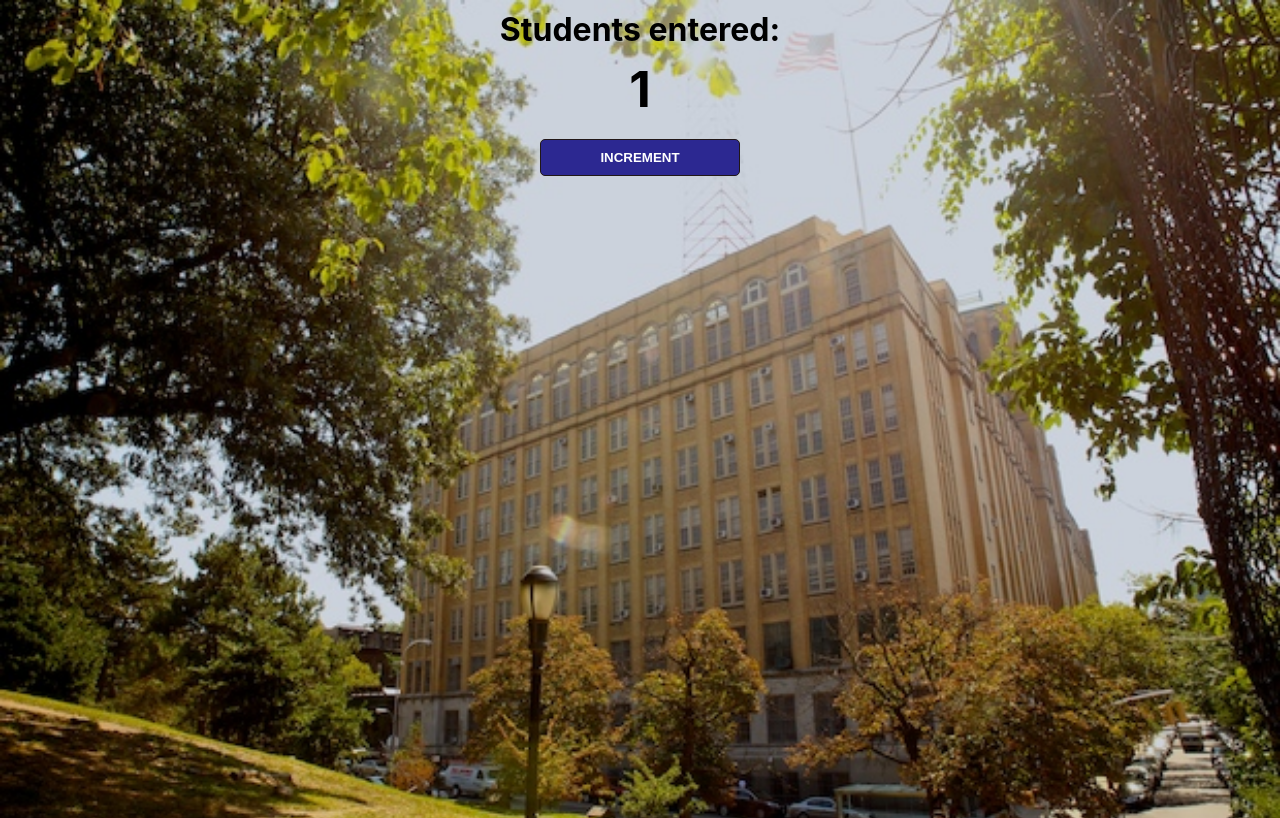
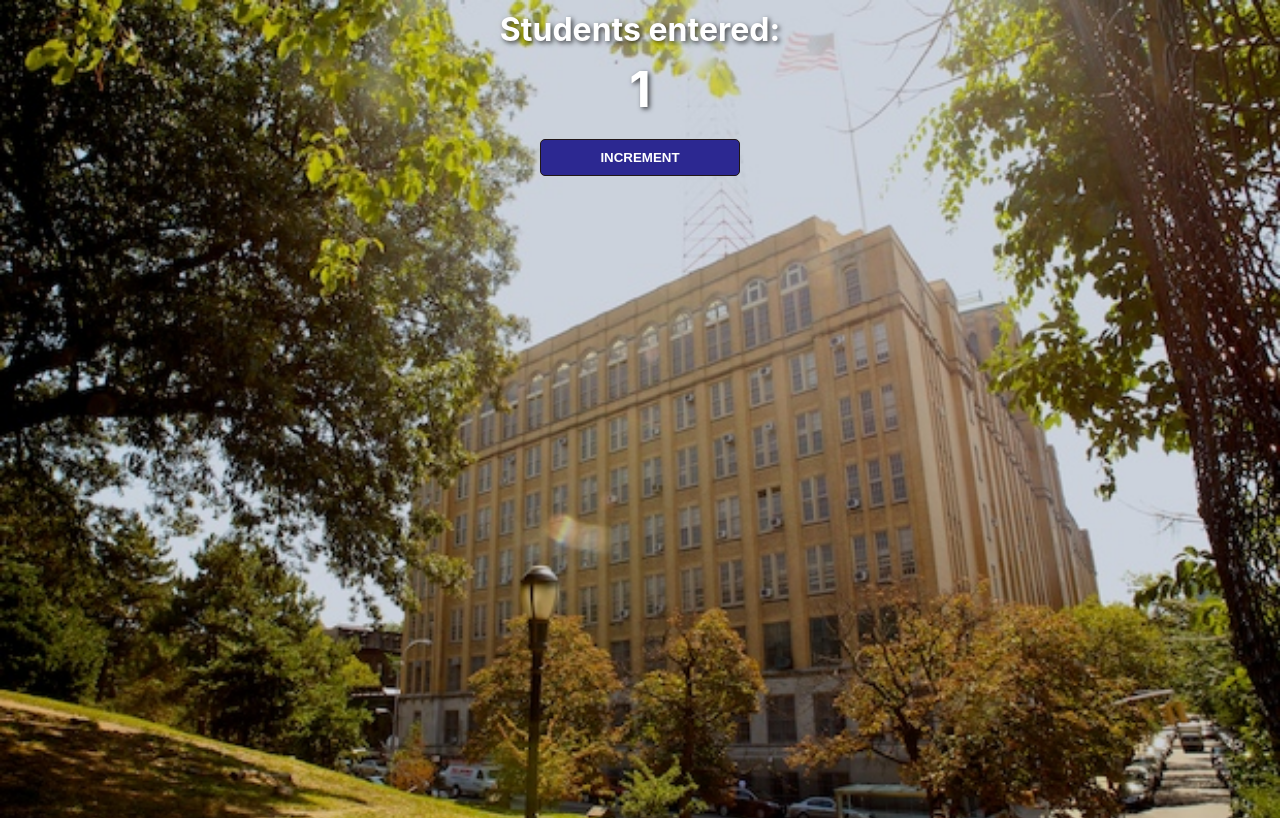
Before and after one commit to Tikkkkkw/Webcounter, a plain HTML site: page index.html in a window 1280 px wide. Both pictures are taken after a click on the button "INCREMENT". Drawn offline with Linux system fonts and the light colour scheme.

Commit message:
Add files via upload

```diff
--- a/index.css
+++ b/index.css
@@ -4,9 +4,23 @@ body {
     font-family: -apple-system, BlinkMacSystemFont, 'Segoe UI', Roboto, Oxygen, Ubuntu, Cantarell, 'Open Sans', 'Helvetica Neue', sans-serif;
     font-weight: bold;
     text-align: center;
-    /*to avoid image repetition if you have a background image, this will take the entire viewport */
+
     height:100vh;
   }
+
+
+body {
+    background-image: url("bths.jpg");
+    background-size: cover;
+    font-family: -apple-system, BlinkMacSystemFont, 'Segoe UI', Roboto, Oxygen, Ubuntu, Cantarell, 'Open Sans', 'Helvetica Neue', sans-serif;
+    font-weight: bold;
+    text-align: center;
+       /*to avoid image repetition if you have a background image, this will take the entire viewport */
+    height: 100vh;
+    color: white;
+    text-shadow: 2px 2px 5px rgba(0, 0, 0, 0.7);
+}
+
 
   .container{
     background: white;
--- a/index.html
+++ b/index.html
@@ -1,23 +1,25 @@
 <!DOCTYPE html>
-
 <html>
     <head>
         <link rel="stylesheet" href="index.css">
-        <script src ="index.js" ></script>
+        <script src="index.js"></script>
     </head>
     <body>
+        <div id = "container">
+
         <h1>Students entered:</h1>
         <h2 id="countel">0</h2>
         <button id="increment-btn" onclick="increment()">INCREMENT</button>
+
         <script>
-                        let count = 0
-                        function increment(){
-                        count = count + 1
-                        console.log(count)
-                        countel.innerHTML=count
-                        console.log(countel)
+            let count = 0;
+
+            function increment() {
+                count += 1;
+                console.log(count);
+                document.getElementById("countel").innerHTML = count;  // Update the displayed count
             }
         </script>
+         </div>
     </body>
-
 </html>
```
Lines whose indentation alone changed are shown as unchanged.
